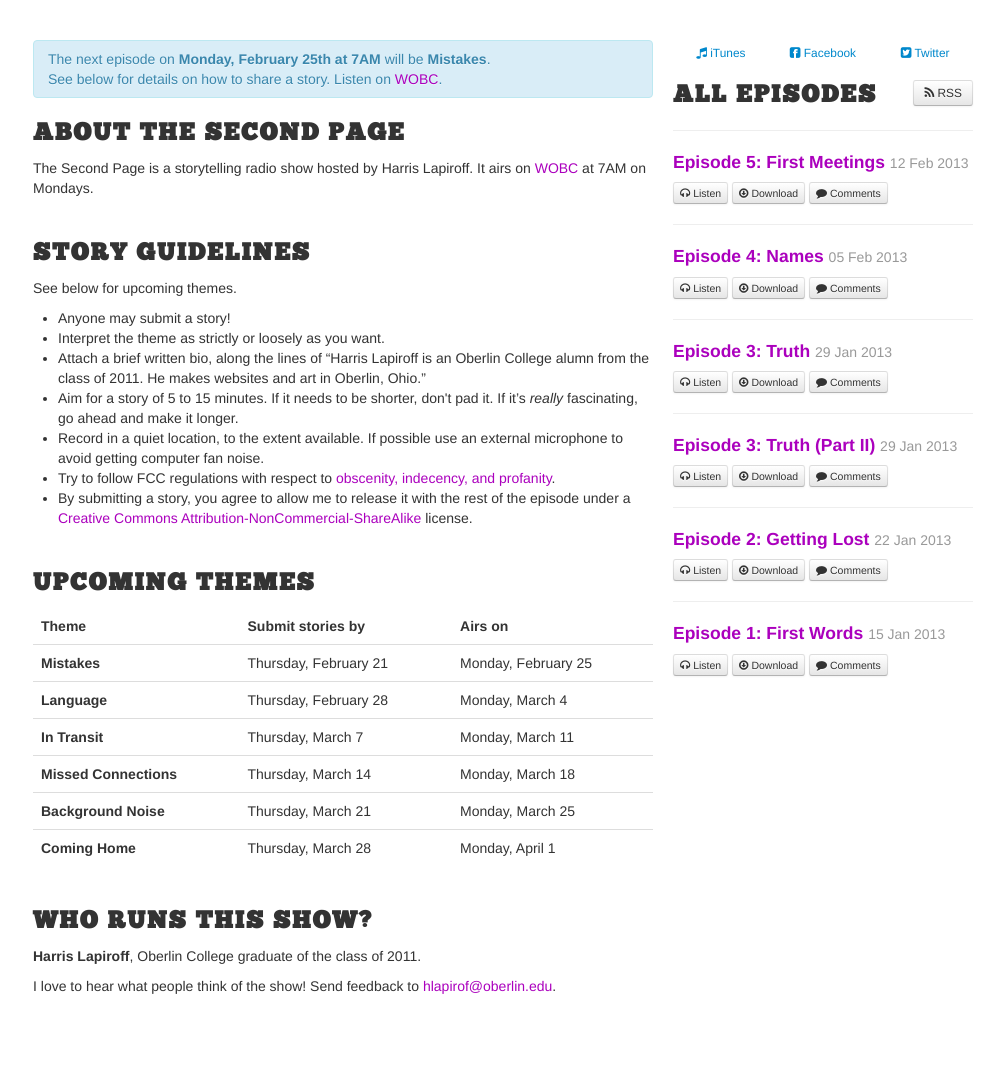
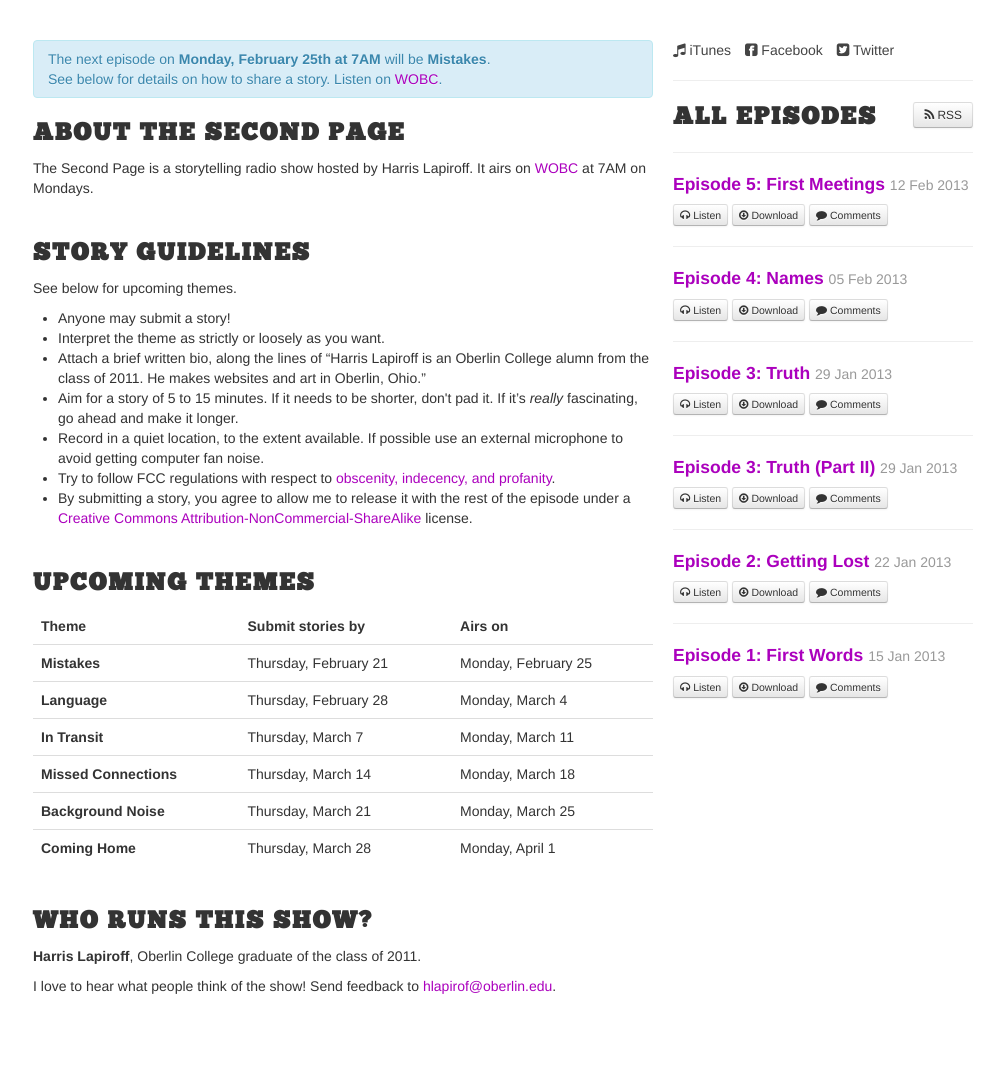
Before and after one commit to secondpage/secondpage, a Jekyll site: the page built from index.html, in a window 1280 px wide. Shown: the part 390-1466 px from the top of the page, without its empty margins (137-1141 px from the left). Built offline with Jekyll 4.4.1, drawn with Linux system fonts in a browser that asks for light colours; the list of posts is cut into pages by our own code.

Commit message:
Cleaned up social media buttons some. Still need more work.

```diff
--- a/_layouts/two-col.html
+++ b/_layouts/two-col.html
@@ -7,11 +7,10 @@ layout: default
 		{{ content }}
 	</div>
 	<div class="span4">
-		<div class="margin-trailer">
-			<a class="btn btn-small btn-link span4" href="https://itunes.apple.com/us/podcast/the-second-page/id597315172?mt=2"><i class="icon-music"></i> iTunes</a>
-			<a class="btn btn-small btn-link span4" href="http://facebook.com/secondpagestories"><i class="icon-facebook-sign"></i> Facebook</a>
-			<a class="btn btn-small btn-link span4" href="http://twitter.com/thesecondpage"><i class="icon-twitter-sign"></i> Twitter</a>
-		</div>
+		<a class="black-link" href="https://itunes.apple.com/us/podcast/the-second-page/id597315172?mt=2"><i class="icon-music"></i> iTunes</a>
+		<a class="black-link" href="http://facebook.com/secondpagestories"><i class="icon-facebook-sign"></i> Facebook</a>
+		<a class="black-link" href="http://twitter.com/thesecondpage"><i class="icon-twitter-sign"></i> Twitter</a>
+		<hr />
 		<div class="margin-trailer">
 			<a href="{{ site.baseurl }}/podcast.xml" class="btn btn-small pull-right"><i class="icon-rss"></i> RSS</a>
 			<h2>All Episodes</h2>
--- a/static/css/screen.css
+++ b/static/css/screen.css
@@ -1 +1 @@
-@import url(../fonts/chunk-ostrich/stylesheet.css);@import url(../fonts/fontawesome/fontawesome.css);h2{font-family:"Chunk";font-size:24px;line-height:30px;text-transform:uppercase;letter-spacing:2px}a{color:#ab00bd}a:hover{color:#5e0067}h1,h2,h3,h4,h5,h6,p{margin:10px 0 10px 0}.margin-trailer{margin-bottom:40px}.margin-leader{margin-top:40px}#hd{padding:100px 0;background-color:#000;background-repeat:no-repeat;background-size:cover;color:#fff;text-align:center;-webkit-font-smoothing:antialiased}#hd ::selection{background-color:#000;color:#fff}.relativity{position:relative}.header-photo-credit{position:absolute;bottom:5px;right:10px;font-size:11px;text-transform:uppercase;letter-spacing:1px}.header-photo-credit>a{color:#fff;font-weight:bold}.site-title{font-size:120px;line-height:120px;font-family:"Ostrich Sans";font-weight:bold}.site-title>a{color:inherit;text-decoration:none;-webkit-transition:0.35s linear all;-moz-transition:0.35s linear all;transition:0.35s linear all}.site-title>a:hover{color:inherit;text-decoration:none;text-shadow:0 0 16px rgba(255,255,255,0.5)}.site-tagline{font-family:"Chunk";font-weight:normal;font-size:20px;line-height:40px;text-transform:uppercase;letter-spacing:2px}#bd{margin:40px 0}.description{text-align:center}.small{font-size:11px}
+@import url(../fonts/chunk-ostrich/stylesheet.css);@import url(../fonts/fontawesome/fontawesome.css);h2{font-family:"Chunk";font-size:24px;line-height:30px;text-transform:uppercase;letter-spacing:2px}a{color:#ab00bd}a:hover{color:#5e0067}h1,h2,h3,h4,h5,h6,p{margin:10px 0 10px 0}.black-link{color:#444;margin-right:10px}.black-link:hover{color:#000;text-decoration:none}.margin-trailer{margin-bottom:40px}.margin-leader{margin-top:40px}#hd{padding:100px 0;background-color:#000;background-repeat:no-repeat;background-size:cover;color:#fff;text-align:center;-webkit-font-smoothing:antialiased}#hd ::selection{background-color:#000;color:#fff}.relativity{position:relative}.header-photo-credit{position:absolute;bottom:5px;right:10px;font-size:11px;text-transform:uppercase;letter-spacing:1px}.header-photo-credit>a{color:#fff;font-weight:bold}.site-title{font-size:120px;line-height:120px;font-family:"Ostrich Sans";font-weight:bold}.site-title>a{color:inherit;text-decoration:none;-webkit-transition:0.35s linear all;-moz-transition:0.35s linear all;transition:0.35s linear all}.site-title>a:hover{color:inherit;text-decoration:none;text-shadow:0 0 16px rgba(255,255,255,0.5)}.site-tagline{font-family:"Chunk";font-weight:normal;font-size:20px;line-height:40px;text-transform:uppercase;letter-spacing:2px}#bd{margin:40px 0}.description{text-align:center}.small{font-size:11px}
```
Also changed, not shown: static/sass/screen.sass (+7 -0 lines).
